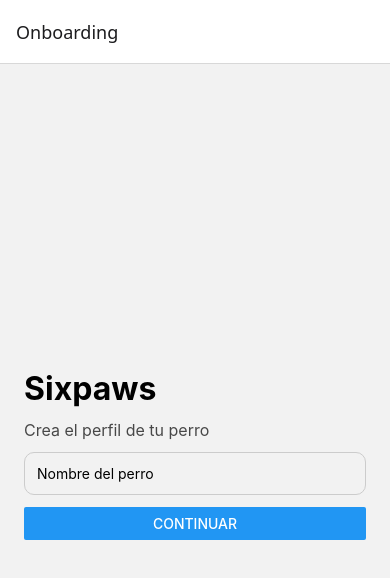
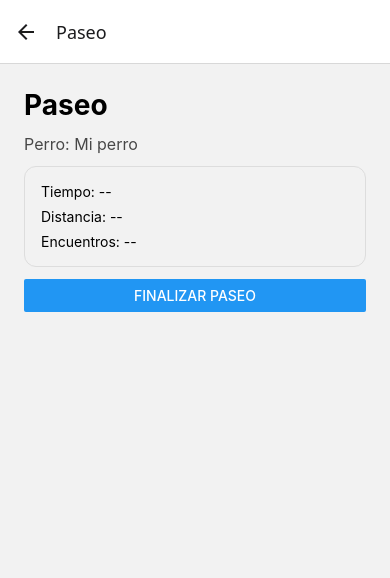
Before and after one commit to nmantero72/sixpaws, a React Native app: screen /Walk in a window 390 px wide. Shown: the top 578 px of the page. Built offline with nearby package versions, Linux system fonts and the light colour scheme.

Commit message:
feat: multi-dog walk + maps scoped by dogId + active dog label (#11)

```diff
--- a/src/domain/types.ts
+++ b/src/domain/types.ts
@@ -88,6 +88,7 @@
 
 export type WalkSummary = {
   walkId: UUID;
+  dogId: UUID;
 
   startedAt: number;   // epoch ms
   endedAt: number;     // epoch ms
--- a/src/domain/walkSummaryBuilder.ts
+++ b/src/domain/walkSummaryBuilder.ts
@@ -117,6 +117,7 @@
 
   return {
     walkId: walk.id,
+    dogId: walk.dogId,
     startedAt: walk.startedAt,
     endedAt: walk.endedAt,
     durationSec: Math.round((walk.endedAt - walk.startedAt) / 1000),
--- a/src/features/walk/WalkScreen.tsx
+++ b/src/features/walk/WalkScreen.tsx
@@ -1,5 +1,5 @@
-import React, { useMemo, useState } from 'react';
-import { useNavigation } from '@react-navigation/native';
+import React, { useMemo, useState, useEffect } from 'react';
+import { useNavigation, useRoute } from '@react-navigation/native';
 import type { NativeStackNavigationProp } from '@react-navigation/native-stack';
 import { Alert, Button, StyleSheet, Text, View } from 'react-native';
 import { buildMyHistory30d } from '../../domain/communityAggregator';
@@ -10,31 +10,41 @@
   appendWalkSummary,
   getWalkSummaries,
   setCommunitySummary,
+  getDogs,
 } from '../../services/storage';
 import type { RootStackParamList } from '../../ui/navigation';
 
-type Props = {
-  dog: Dog;
-  navigation?: NativeStackNavigationProp<RootStackParamList>;
-};
+
 
 function createWalkId(): string {
   return `walk_${Date.now()}_${Math.random().toString(36).slice(2, 10)}`;
 }
 
-export function WalkScreen({ dog, navigation: navigationProp }: Props) {
-  const navigationFromHook = useNavigation<NativeStackNavigationProp<RootStackParamList>>();
-  const navigation = navigationProp ?? navigationFromHook;
+export function WalkScreen() {
+  const navigation = useNavigation<NativeStackNavigationProp<RootStackParamList>>();
+  const route = useRoute();
+  const { dogId } = (route.params ?? {}) as RootStackParamList['Walk'];
+  const [dogName, setDogName] = useState<string>('Mi perro');
+  useEffect(() => {
+    (async () => {
+      if (!dogId) return;
 
+      const dogs = await getDogs();
+      const found = dogs.find((d) => d.id === dogId);
+      if (found) {
+        setDogName(found.name);
+      }
+    })();
+  }, [dogId]);
   const initialWalk = useMemo<Walk>(
     () => ({
       id: createWalkId(),
-      dogId: dog.id,
+      dogId,
       startedAt: Date.now(),
       points: [],
       encounters: [],
     }),
-    [dog.id],
+    [dogId],
   );
 
   const [currentWalk, setCurrentWalk] = useState<Walk>(initialWalk);
@@ -67,7 +77,7 @@
       const distanceKm = (summary.distanceM / 1000).toFixed(2);
       const durationMin = Math.round(summary.durationSec / 60);
       const rewardMessage = [
-        `¡Gran paseo! +1 recompensa para ${dog.name}.`,
+        `¡Gran paseo! +1 recompensa para ${dogName}.`,
         `Distancia: ${distanceKm} km`,
         `Duración: ${durationMin} min`,
         `Saludos: ${summary.greetings} · Juegos: ${summary.plays}`,
@@ -95,7 +105,7 @@
   return (
     <View style={styles.container}>
       <Text style={styles.title}>Paseo</Text>
-      <Text style={styles.subtitle}>Perro: {dog.name}</Text>
+      <Text style={styles.subtitle}>Perro: {dogName}</Text>
 
       <View style={styles.card}>
         <Text>Tiempo: --</Text>
--- a/src/services/storage.ts
+++ b/src/services/storage.ts
@@ -273,7 +273,7 @@
       {
         id: dog.id,
         name: dog.name,
-        createdAt: dog.createdAt,
+        createdAt: getNowISO(),
       },
     ],
     selectedDogId: dog.id,
--- a/src/ui/navigation.tsx
+++ b/src/ui/navigation.tsx
@@ -14,7 +14,7 @@
   Onboarding: undefined;
   Profile: undefined;
   Maps: undefined;
-  Walk: undefined;
+  Walk: { dogId: string };
 };
 
 const Stack = createNativeStackNavigator<RootStackParamList>();
@@ -52,11 +52,7 @@
           </Stack.Screen>
         )}
         <Stack.Screen name="Maps" component={MapsScreen} options={{ title: "Mapas" }} />
-        {dog ? (
-          <Stack.Screen name="Walk" options={{ title: "Paseo" }}>
-            {({ navigation }) => <WalkScreen dog={dog} navigation={navigation} />}
-          </Stack.Screen>
-        ) : null}
+        <Stack.Screen name="Walk" component={WalkScreen} options={{ title: "Paseo" }} />
       </Stack.Navigator>
     </NavigationContainer>
   );
```
